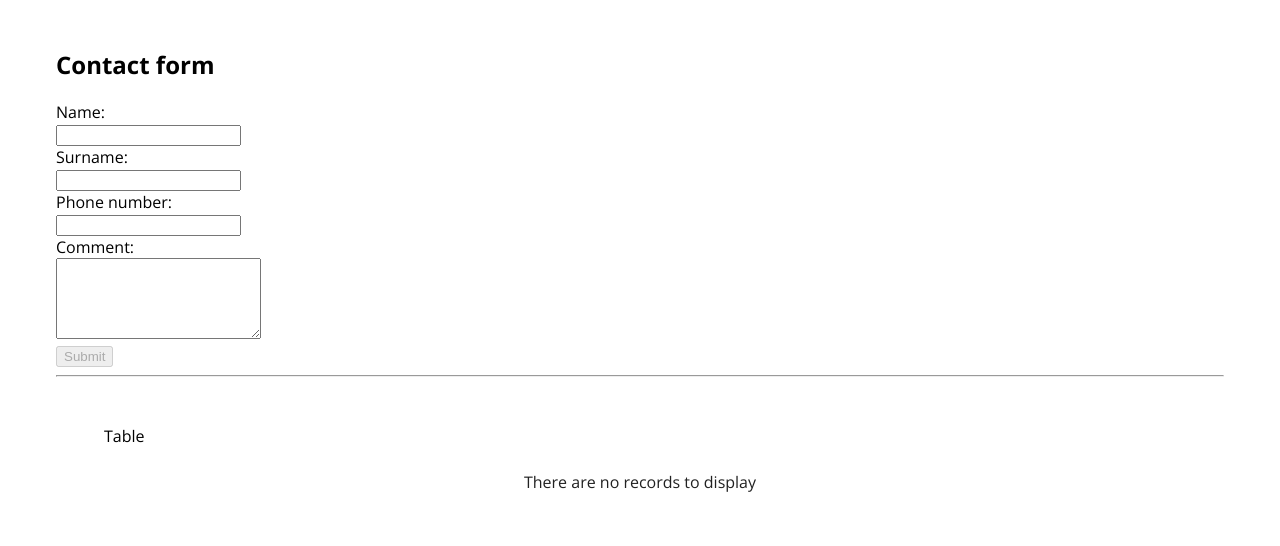
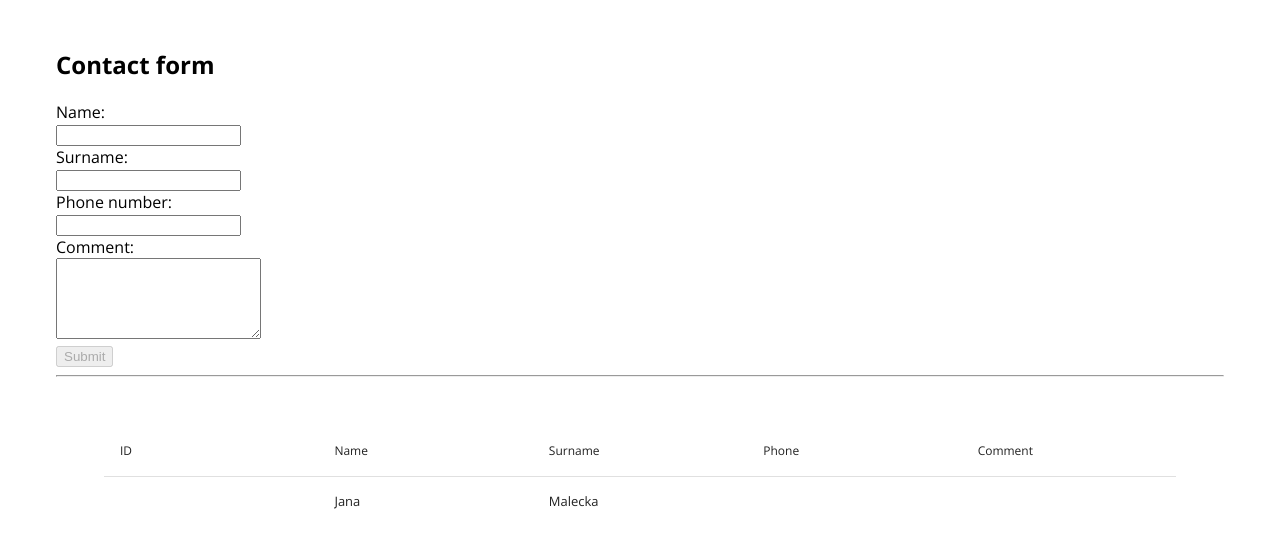
Before and after one commit to JanaMalecka/arbes-2version, a React app: page / in a window 1280 px wide. Shown: the top 546 px of the page. Built offline with nearby package versions, Linux system fonts and the light colour scheme.

Commit message:
table slightly better but still not working

```diff
--- a/src/Form/index.jsx
+++ b/src/Form/index.jsx
@@ -1,22 +1,7 @@
 import React, { useState } from 'react';
 import './style.css';
-import Table from '../Table';
+/* import Table from '../Table'; */
 import DataTable from 'react-data-table-component';
-
-const Form = (props) => {
-  const [userName, setUserName] = useState('');
-  const [surname, setSurname] = useState('');
-  const [phone, setPhone] = useState('');
-  const [comment, setComment] = useState('');
-
-  const handleSubmit = (e) => {
-    e.preventDefault();
-    /*  console.log(`${userName} ${surname} ${phone} ${comment}`); */
-    setUserName(e.target.value);
-    setSurname(e.target.value);
-    setPhone(e.target.value);
-    setComment(e.target.value);
-  };
 
 const columns = [
   {
@@ -43,13 +28,30 @@ const Form = (props) => {
 
 const data = [
   {
-      /*  id: { surname }, */
+    /*  id: { surname },
     name: { userName },
     surname: { surname },
     phone: { phone },
-      comment: { comment },
+    comment: { comment },*/
+    name: 'Jana',
+    surname: 'Malecka',
   },
 ];
+
+const Form = () => {
+  const [userName, setUserName] = useState('');
+  const [surname, setSurname] = useState('');
+  const [phone, setPhone] = useState('');
+  const [comment, setComment] = useState('');
+
+  const handleSubmit = (e) => {
+    e.preventDefault();
+    /*  console.log(`${userName} ${surname} ${phone} ${comment}`); */
+    setUserName(e.target.value);
+    setSurname(e.target.value);
+    setPhone(e.target.value);
+    setComment(e.target.value);
+  };
 
   return (
     <>
@@ -59,10 +61,10 @@ const Form = (props) => {
         <br />
         <input
           required
-          onChange={(e) => setUserName(e.target.value)}
+          /* onChange={(e) => setUserName(e.target.value)} */
           name="name"
           type="name"
-          value={props.userName}
+          /* value={userName} */
         ></input>
 
         <br />
@@ -70,30 +72,30 @@ const Form = (props) => {
         <br />
         <input
           required
-          value={props.surname}
+          /*  value={surname} */
           type="text"
           name="lname"
-          onChange={(e) => setSurname(e.target.value)}
+          /* onChange={(e) => setSurname(e.target.value)} */
         ></input>
         <br />
         <label>Phone number: </label>
         <br />
         <input
           required
-          value={props.phone}
+          /*  value={phone} */
           type="tel"
           name="phone"
-          onChange={(e) => setPhone(e.target.value)}
+          /* onChange={(e) => setPhone(e.target.value)} */
         ></input>
         <br />
         <label>Comment: </label>
         <br />
         <textarea
-          onChange={(e) => setComment(e.target.value)}
+          /* onChange={(e) => setComment(e.target.value)} */
           name="comment"
           rows="5"
           cols="23"
-          value={props.comment}
+          /* value={comment} */
         ></textarea>
         <br />
         <button
@@ -107,12 +109,13 @@ const Form = (props) => {
       </form>
       <hr />
       <section>
-        <Table
+        {/* <Table
           userName={userName}
           surname={surname}
           phone={phone}
           comment={comment}
-        />
+        /> */}
+        <DataTable columns={columns} data={data} />
       </section>
     </>
   );
```
Also changed, not shown: src/Table/index.jsx (+15 -5 lines). Lines whose indentation alone changed are shown as unchanged.
